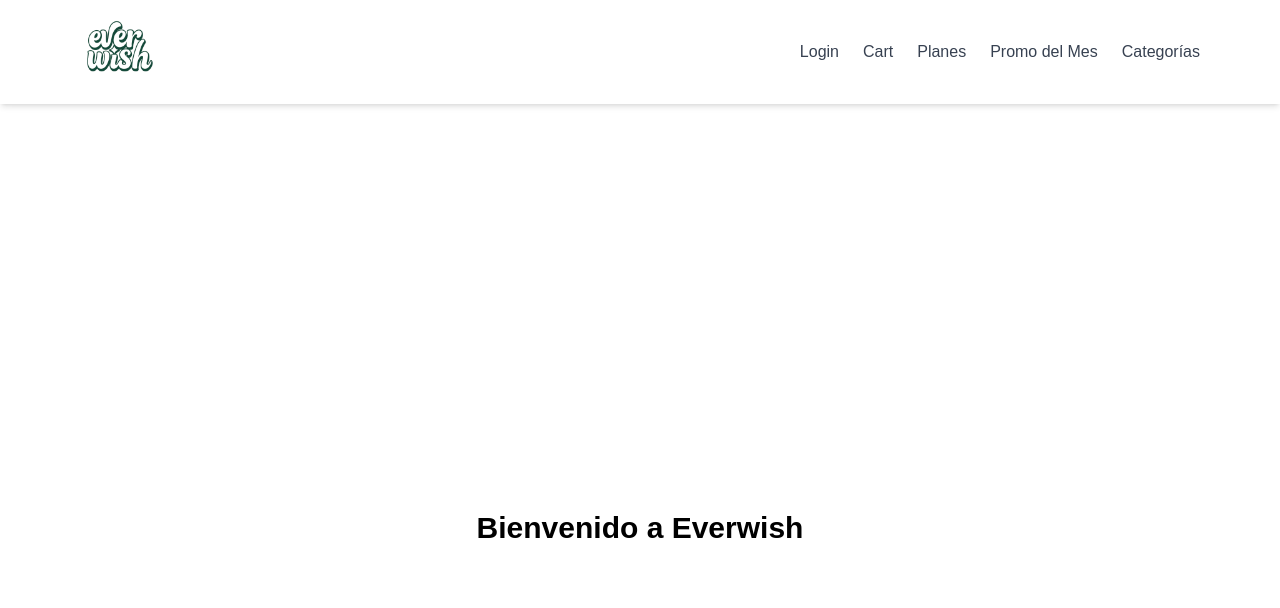
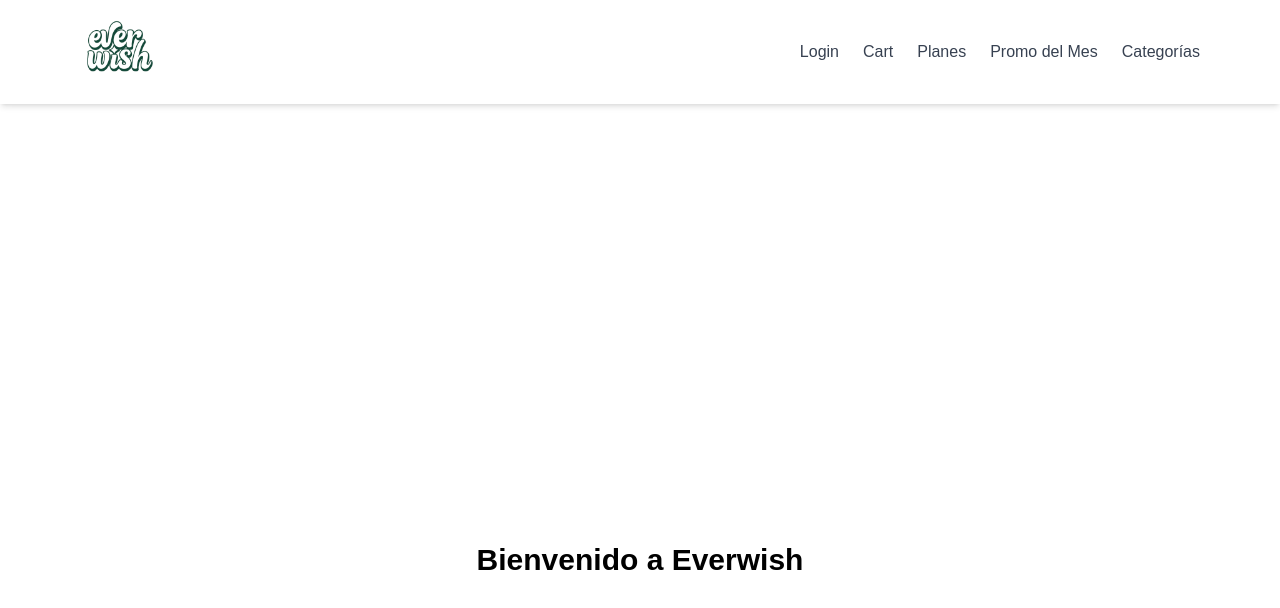
Before and after one commit to everwishhq-commits/EverWish, a Next.js app: page / in a window 1280 px wide. Shown: the top 608 px of the page. Built offline with nearby package versions, Linux system fonts and the light colour scheme.

Commit message:
Update layout.js

```diff
--- a/app/layout.js
+++ b/app/layout.js
@@ -12,7 +12,7 @@ export default function RootLayout({ children }) {
       <body>
         {!splashDone && <Splash onFinish={() => setSplashDone(true)} />}
         {splashDone && <Header show={splashDone} />}
-        <main className="pt-32">{children}</main>
+        <main className="pt-40">{children}</main>
       </body>
     </html>
   );
```
